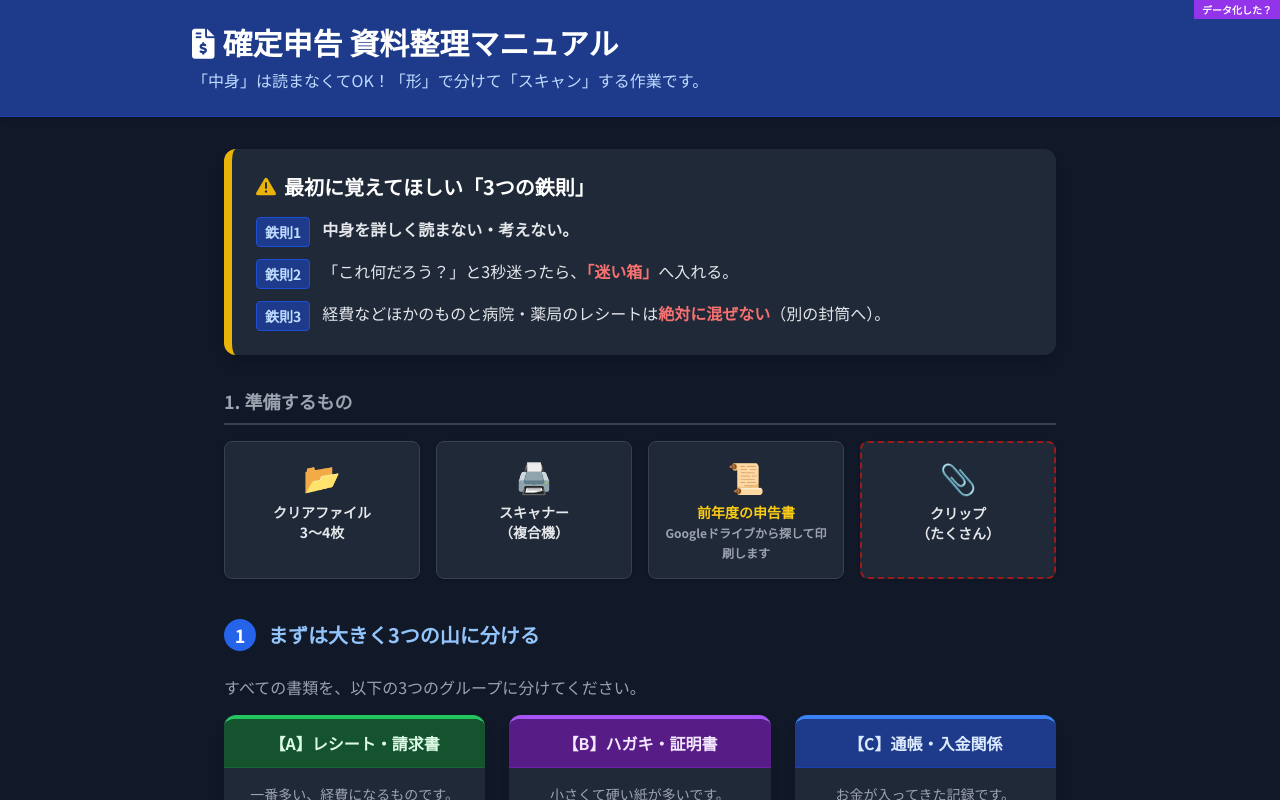
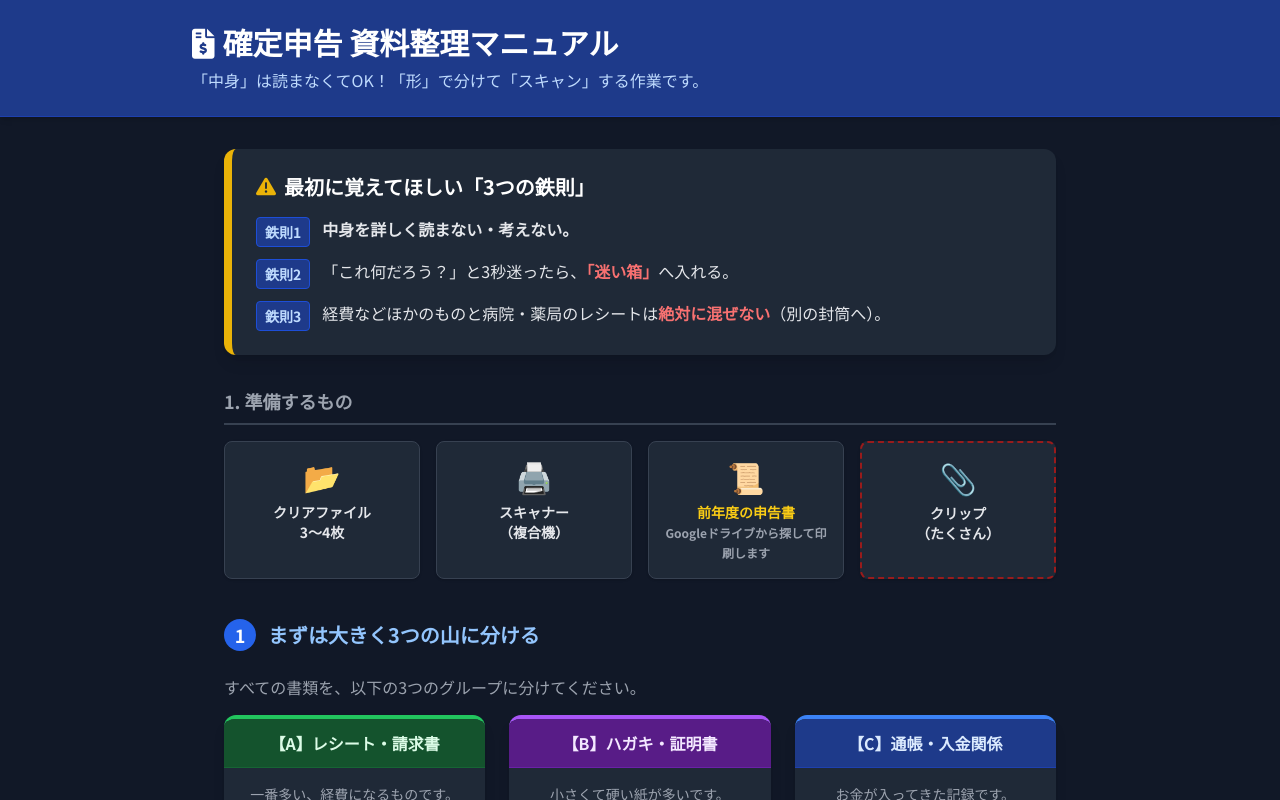
Before and after one commit to hide-kuwa/setumei, a plain HTML site: page index.html in a window 1280 px wide. Shown: the top 800 px of the page. Drawn offline with nearby package versions, Linux system fonts and the light colour scheme.

Commit message:
Remove 'データ化した？' notification from index.html

```diff
--- a/index.html
+++ b/index.html
@@ -275,7 +275,6 @@
                     <div class="text-xs text-gray-400">【重要】全部スキャン済みであること</div>
                 </div>
                 <div class="bg-gray-800 p-4 rounded border border-blue-800">
-                    <div class="absolute top-0 right-0 bg-purple-600 text-white text-[10px] px-2 py-0.5 font-bold">データ化した？</div>
                     <div class="font-bold text-blue-400 mb-1">3. 申告書ファイル</div>
                     <div class="text-xs text-gray-400">一番上に「前年度の申告書」がある</div>
                 </div>
```
